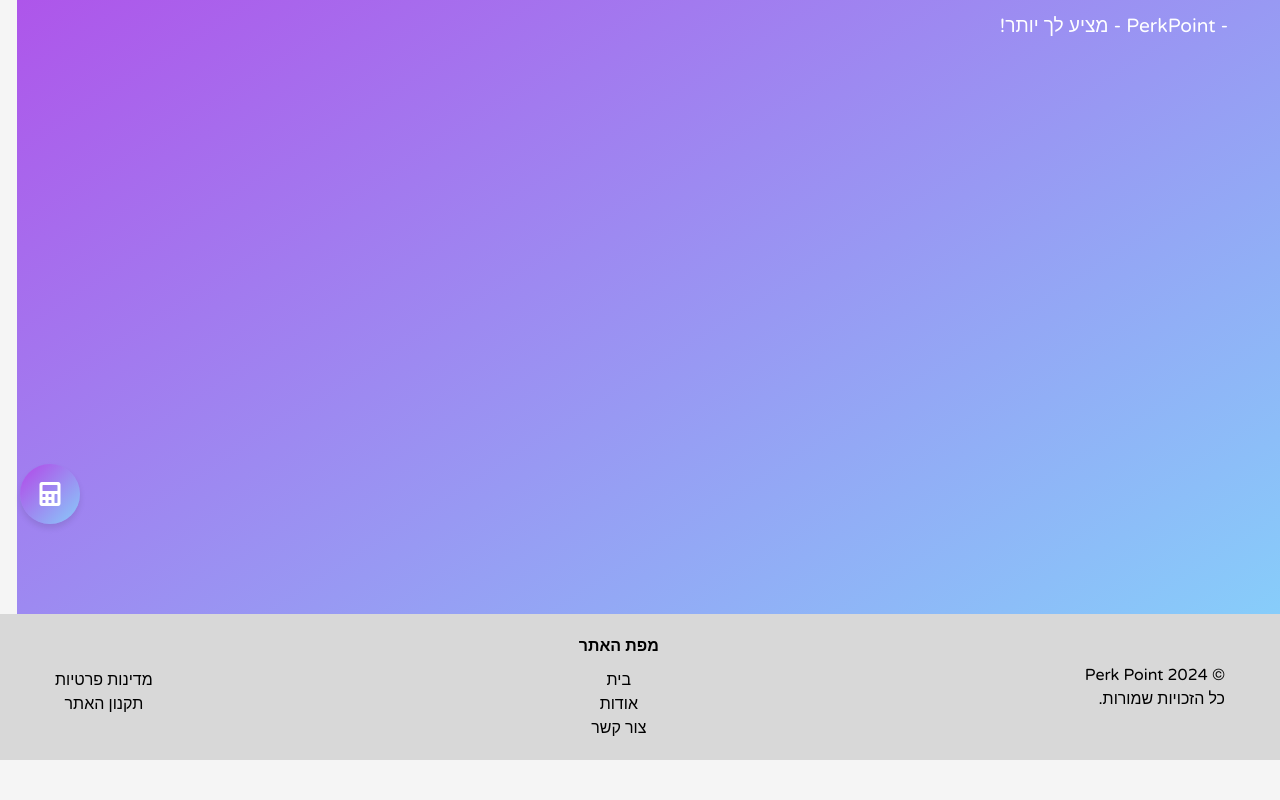
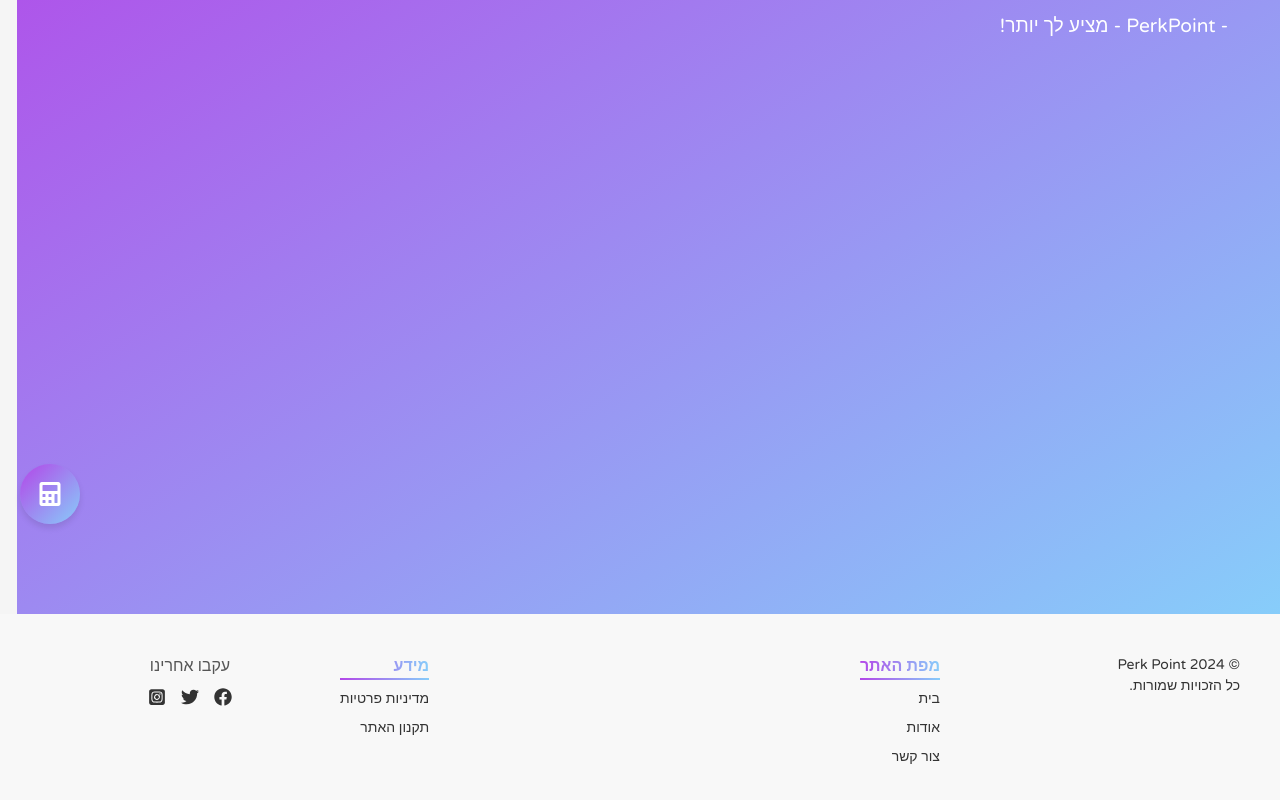
Before and after one commit to onico100/perk-point, a Next.js app: page /about in a window 1280 px wide. Shown: the part 256-1056 px from the top of the page. Before the commit the page ends 1016 px from the top, so only its background shows below. Built offline with nearby package versions, Linux system fonts and the light colour scheme; a web font is replaced by a local one.

Commit message:
footer style

```diff
--- a/src/components/Home/Footer.tsx
+++ b/src/components/Home/Footer.tsx
@@ -1,18 +1,24 @@
 // components/Footer.tsx
 import React from "react";
 import styles from "@/styles/Home/Footer.module.css";
+import { FaFacebook, FaTwitter } from "react-icons/fa";
+import { FaSquareInstagram } from "react-icons/fa6";
 
 const Footer: React.FC = () => {
   return (
     <footer className={styles.footer}>
       <div className={styles.container}>
-        <div>
+        {/* Brand/Info Section */}
+        <div className={styles.brand}>
           <p>&copy; {new Date().getFullYear()} Perk Point</p>
           <p>כל הזכויות שמורות.</p>
         </div>
-        <nav>
-          <h2>מפת האתר</h2>
-          <ul className={styles.navLinks}>
+
+        {/* Navigation Links */}
+        <div className={styles.links}>
+          <div className={styles.linkColumn}>
+            <h3>מפת האתר</h3>
+            <ul>
               <li>
                 <a href="/">בית</a>
               </li>
@@ -23,17 +29,35 @@ const Footer: React.FC = () => {
                 <a href="/contact">צור קשר</a>
               </li>
             </ul>
-        </nav>
-        <nav>
-          <ul className={styles.navLinks}>
+          </div>
+          <div className={styles.linkColumn}>
+            <h3>מידע</h3>
+            <ul>
               <li>
-              <a href="/privacy">מדינות פרטיות</a>
+                <a href="/privacy">מדיניות פרטיות</a>
               </li>
               <li>
                 <a href="/terms">תקנון האתר</a>
               </li>
             </ul>
-        </nav>
+          </div>
+        </div>
+
+        {/* Social Media Section */}
+        <div className={styles.socialMedia}>
+          <h3>עקבו אחרינו</h3>
+          <div className={styles.socialIcons}>
+            <a href="#" aria-label="Facebook">
+              <FaFacebook className={styles.facebook} />
+            </a>
+            <a href="#" aria-label="Twitter">
+              <FaTwitter className={styles.twitter} />
+            </a>
+            <a href="#" aria-label="Instagram">
+              <FaSquareInstagram className={styles.instegram} />
+            </a>
+          </div>
+        </div>
       </div>
     </footer>
   );
--- a/src/styles/Home/Footer.module.css
+++ b/src/styles/Home/Footer.module.css
@@ -1,48 +1,135 @@
-/* components/Footer.module.css */
+/* Footer Container */
 .footer {
-  display: flex;
-  align-items: center;
-  padding: 20px 0;
-  background-color: #d8d8d8;
-  color: black;
-  z-index: 5;
-  width: 100%;
+  background-color: #f8f8f8;
+  padding: 40px 20px;
+  color: #333;
+  font-size: 14px;
 }
 
 .container {
-  flex-grow: 1;
   max-width: 1200px;
   margin: 0 auto;
-  padding: 0 15px;
+  display: flex;
+  flex-wrap: wrap; /* Ensures responsiveness */
+  justify-content: space-between;
+  align-items: flex-start;
+}
+
+/* Brand Section */
+.brand {
+  flex: 1 1 200px; /* Adjust width dynamically */
+  text-align: right;
+  margin-bottom: 20px;
+}
+
+/* Links Section */
+.links {
+  flex: 2 1 400px; /* Adjust width dynamically */
   display: flex;
   justify-content: space-between;
-  align-items: center;
+  gap: 20px;
+  margin-bottom: 20px;
 }
 
-.navLinks {
-  list-style: none;
-  padding: 0;
-  margin: 10px 0 0;
-  display: flex;
-  flex-direction: column;
-  text-align: center;
-}
-
-.container h2 {
+.linkColumn h3 {
+  background: linear-gradient(to right, #b346e8, #87cdfa);
+  -webkit-background-clip: text;
+  -webkit-text-fill-color: transparent;
+  position: relative;
+  font-size: 16px;
+  margin-bottom: 10px;
+  color: #555;
   font-weight: bold;
 }
 
-.navLinks li {
-  display: inline;
+.linkColumn h3::after {
+  content: "";
+  position: absolute;
+  bottom: -2px;
+  left: 0;
+  right: 0;
+  height: 2px;
+  background: linear-gradient(to right, #b346e8, #87cdfa);
 }
 
-.navLinks a {
+.linkColumn ul {
+  list-style: none;
+  padding: 0;
+  margin: 0;
+}
+
+.linkColumn li {
+  margin-bottom: 8px;
+}
+
+.linkColumn a {
   text-decoration: none;
+  color: #333;
   transition: color 0.3s ease;
 }
 
-.navLinks a:hover {
+.linkColumn a:hover {
   background: linear-gradient(to right, #b346e8, #87cdfa);
   -webkit-background-clip: text;
   -webkit-text-fill-color: transparent;
 }
+
+/* Social Media Section */
+.socialMedia {
+  flex: 1 1 200px; /* Adjust width dynamically */
+  text-align: center;
+}
+
+.socialMedia h3 {
+  font-size: 16px;
+  margin-bottom: 10px;
+  color: #555;
+}
+
+.socialIcons {
+  display: flex;
+  justify-content: center;
+  gap: 15px;
+}
+
+.socialIcons a {
+  color: #333;
+  font-size: 18px;
+  transition: color 0.3s ease;
+}
+
+/* Responsive Design */
+@media (max-width: 768px) {
+  .container {
+    flex-direction: column;
+    align-items: center;
+  }
+
+  .links {
+    flex-direction: column;
+    align-items: center;
+  }
+
+  .linkColumn {
+    text-align: center;
+    margin-bottom: 20px;
+  }
+}
+
+.instegram :hover {
+  filter: brightness(120%);
+  cursor: pointer;
+  color: #fe6fca;
+}
+
+.facebook :hover {
+  filter: brightness(120%);
+  cursor: pointer;
+  color: #3b5998;
+}
+
+.twitter :hover {
+  filter: brightness(120%);
+  cursor: pointer;
+  color: #87cdfa;
+}
```
Lines whose indentation alone changed are shown as unchanged.
